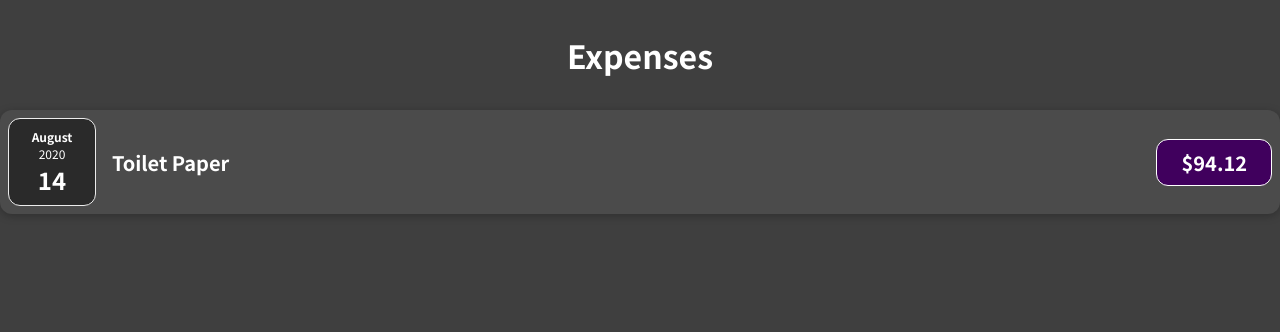
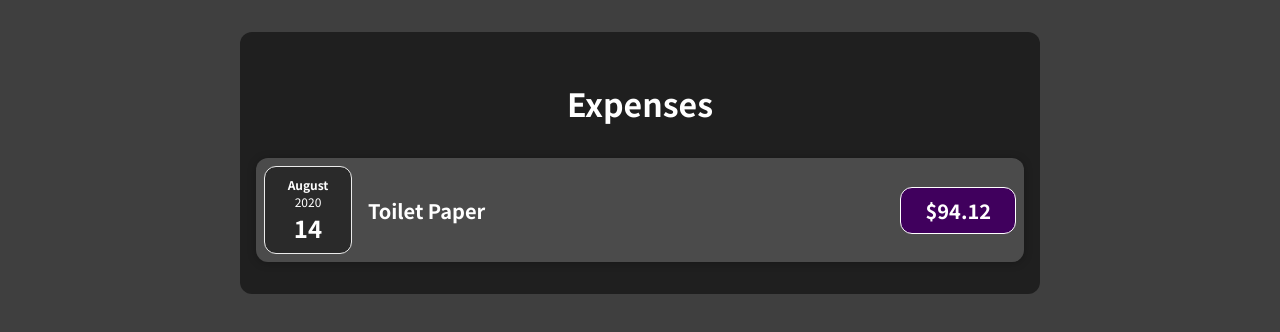
Before and after one commit to FilipiMachado/react-complete-guide, a React (Vite) app in the folder section-3/: page / in a window 1280 px wide. Shown: the top 332 px of the page. Built offline with nearby package versions, Linux system fonts and the light colour scheme.

Commit message:
working with children props

```diff
--- /dev/null
+++ b/section-3/src/components/Card/Card.css
@@ -0,0 +1,4 @@
+.card {
+  border-radius: 12px;
+  box-shadow: 0 1px 8px rgba(0, 0, 0, 0.25);
+}
--- /dev/null
+++ b/section-3/src/components/Card/Card.jsx
@@ -0,0 +1,8 @@
+import "./Card.css";
+
+function Card(props) {
+  const classes = "card " + props.className;
+  return <div className={classes}>{props.children}</div>;
+}
+
+export default Card;
--- a/section-3/src/components/ExpenseItem/ExpenseItem.css
+++ b/section-3/src/components/ExpenseItem/ExpenseItem.css
@@ -2,10 +2,8 @@
   display: flex;
   justify-content: space-between;
   align-items: center;
-  box-shadow: 0 2px 8px rgba(0, 0, 0, 0.25);
   padding: 0.5rem;
   margin: 1rem 0;
-  border-radius: 12px;
   background-color: #4b4b4b;
 }
 
--- a/section-3/src/components/ExpenseItem/ExpenseItem.jsx
+++ b/section-3/src/components/ExpenseItem/ExpenseItem.jsx
@@ -1,16 +1,17 @@
 import ExpenseDate from "../ExpenseDate/ExpenseDate";
+import Card from "../Card/Card"
 
 import "./ExpenseItem.css";
 
 function ExpenseItem(props) {
   return (
-    <div className="expense-item">
+    <Card className="expense-item">
       <ExpenseDate date={props.date} />
       <div className="expense-item__description">
         <h2>{props.title}</h2>
         <div className="expense-item__price">${props.amount}</div>
       </div>
-    </div>
+    </Card>
   );
 }
 
--- a/section-3/src/components/Expenses/Expenses.css
+++ b/section-3/src/components/Expenses/Expenses.css
@@ -1,5 +1,10 @@
-.expenses-title-wrapper {
-
+.expenses {
+  padding: 1rem;
+  background-color: #1f1f1f;
+  margin: 2rem auto;
+  width: 50rem;
+  max-width: 95%;
+  border-radius: 12px;
 }
 .expenses-title {
   display: flex;
--- a/section-3/src/components/Expenses/Expenses.jsx
+++ b/section-3/src/components/Expenses/Expenses.jsx
@@ -4,7 +4,7 @@ import './Expenses.css'
 
 function Expenses(props) {
   return (
-    <>
+    <div className="expenses">
       <div className="expenses-title-wrapper">
         <span className="expenses-title">Expenses</span>
       </div>
@@ -12,7 +12,7 @@ function Expenses(props) {
                    amount={props.items[0].amount}
                    date={props.items[0].date}
       />
-    </>
+    </div>
   );
 }
 
--- a/section-3/src/index.css
+++ b/section-3/src/index.css
@@ -9,6 +9,5 @@ html {
 }
 
 body {
-  margin: 0;
   background-color: #3f3f3f;
 }
```
Lines whose indentation alone changed are shown as unchanged.
